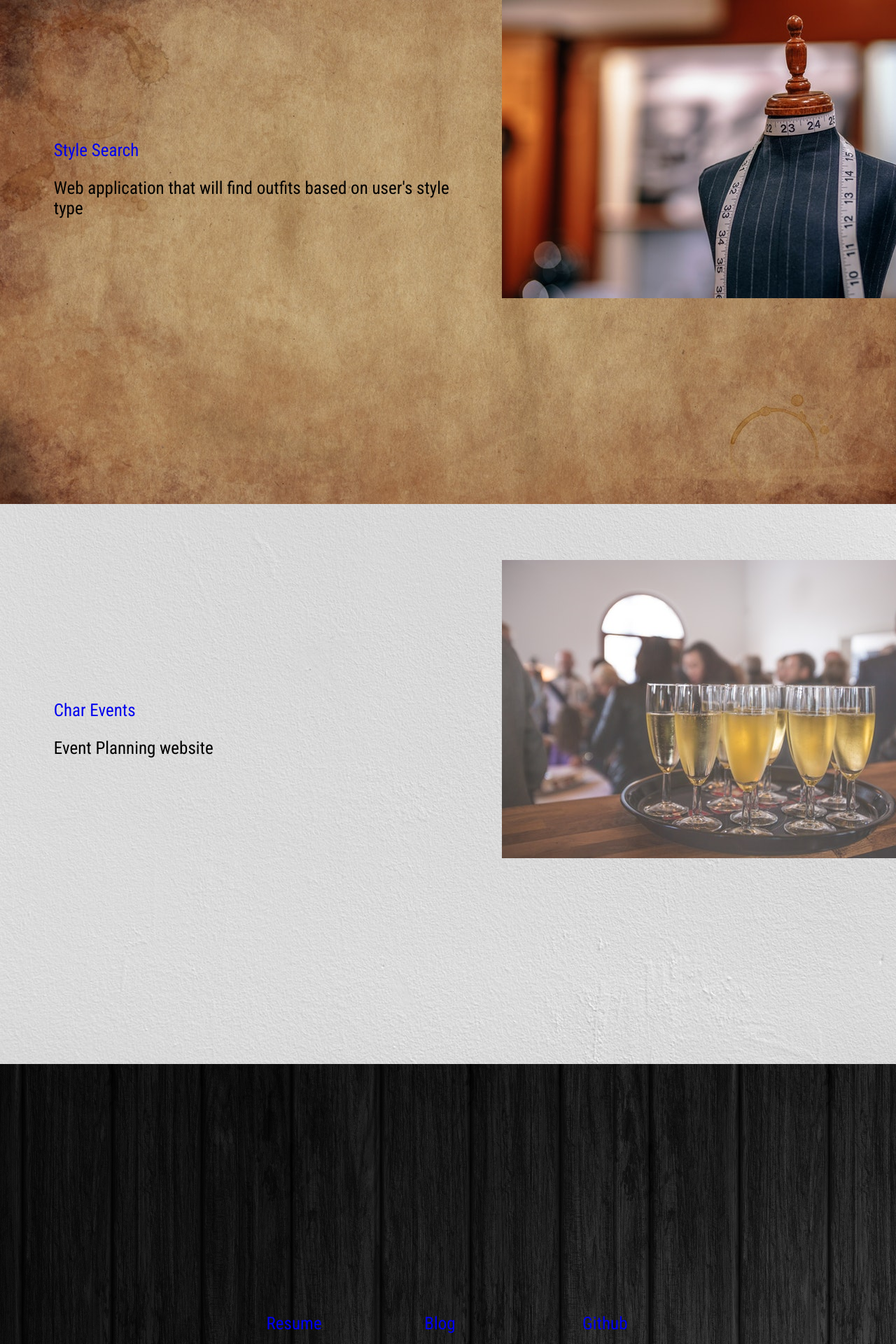
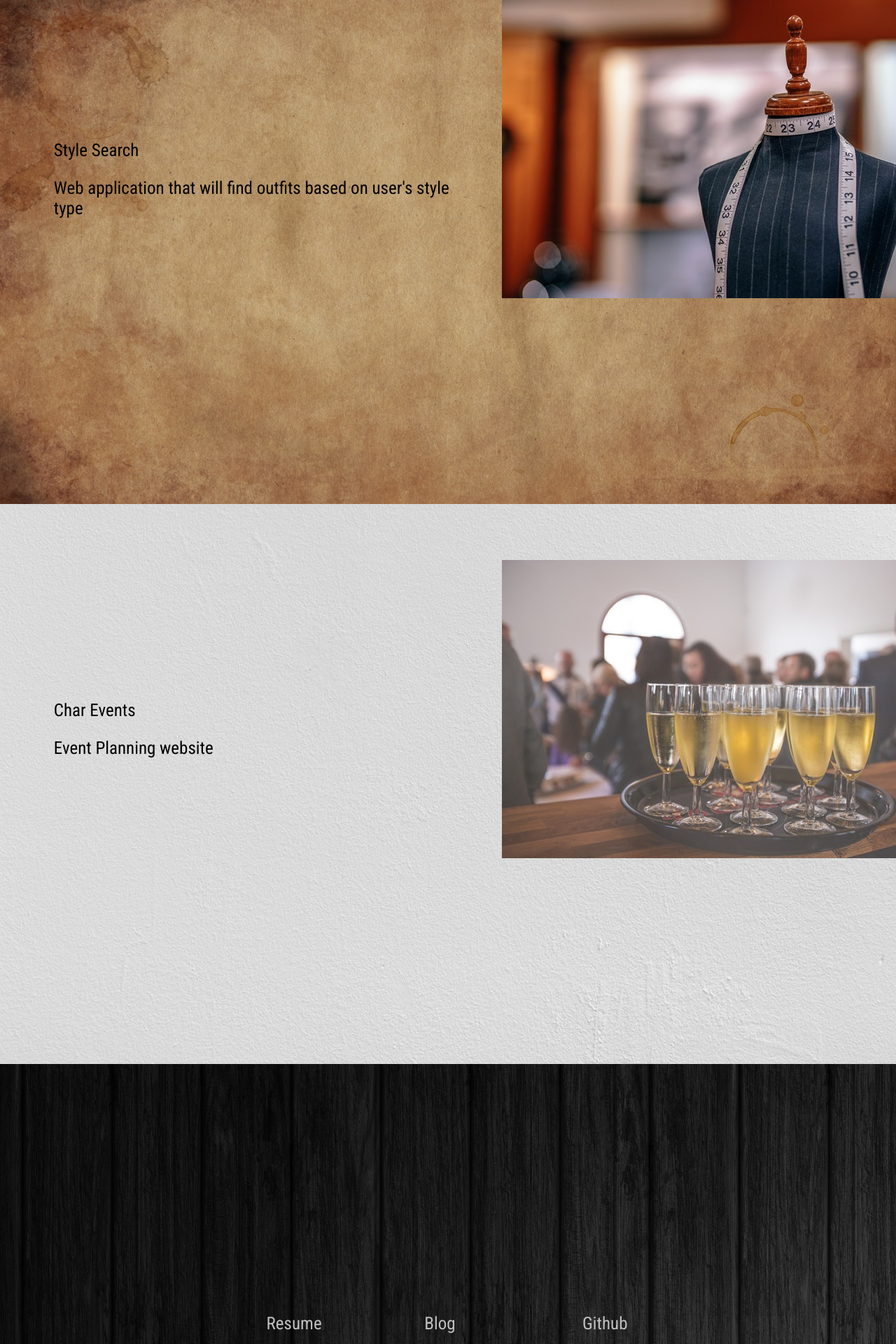
Before and after one commit to ketwalters/portfolio2, a PHP site: page / in a window 1280 px wide; the page is wider, and only the part inside the window is pictured. Shown: the part 1680-3600 px from the top of that part at 70% size. Run offline with PHP 8.4, Linux system fonts and the light colour scheme.

Commit message:
name font bigger,change color of anchor text

```diff
--- a/stylesheet/styles.css
+++ b/stylesheet/styles.css
@@ -14,7 +14,7 @@
 	width: 100%;
 	height: auto;
 	text-align: center;
-	font: 80px 'Roboto Condensed', sans-serif;
+	font: 90px 'Roboto Condensed', sans-serif;
 	top: 30%;
 }
 
@@ -25,7 +25,7 @@
 	text-align: center;
 	color: #C0C0C0;
 	font: 25px 'Roboto Condensed', sans-serif;
-	top: 40%;
+	top: 46%;
 	left: 25%;
 }
 
@@ -63,8 +63,14 @@ span {
 	left: 6%;
 }
 
-a {
+span a{
 	text-decoration: none;
+	color: black;
+}
+
+p a {
+	text-decoration: none;
+	color: #C0C0C0;
 }
 
 
```
